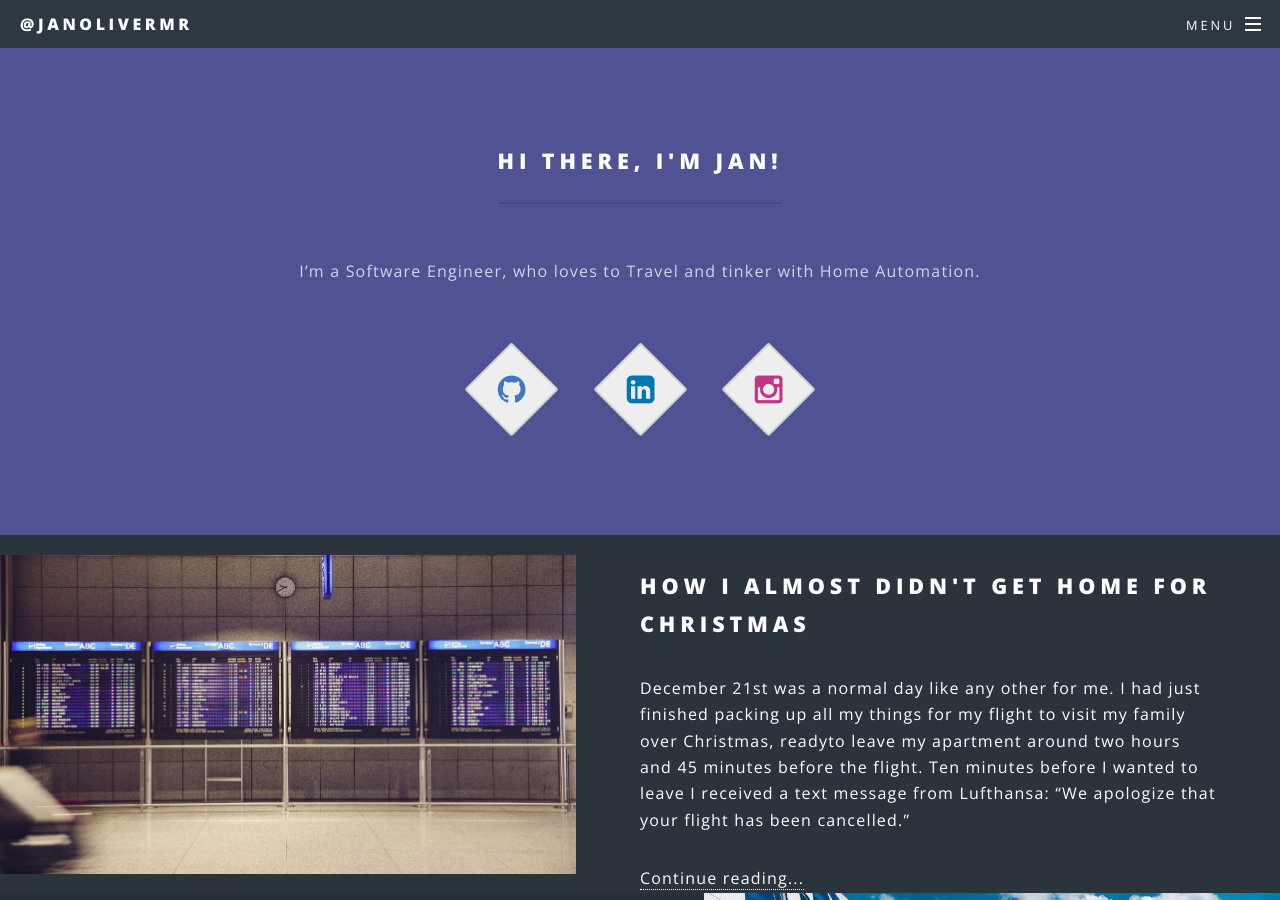
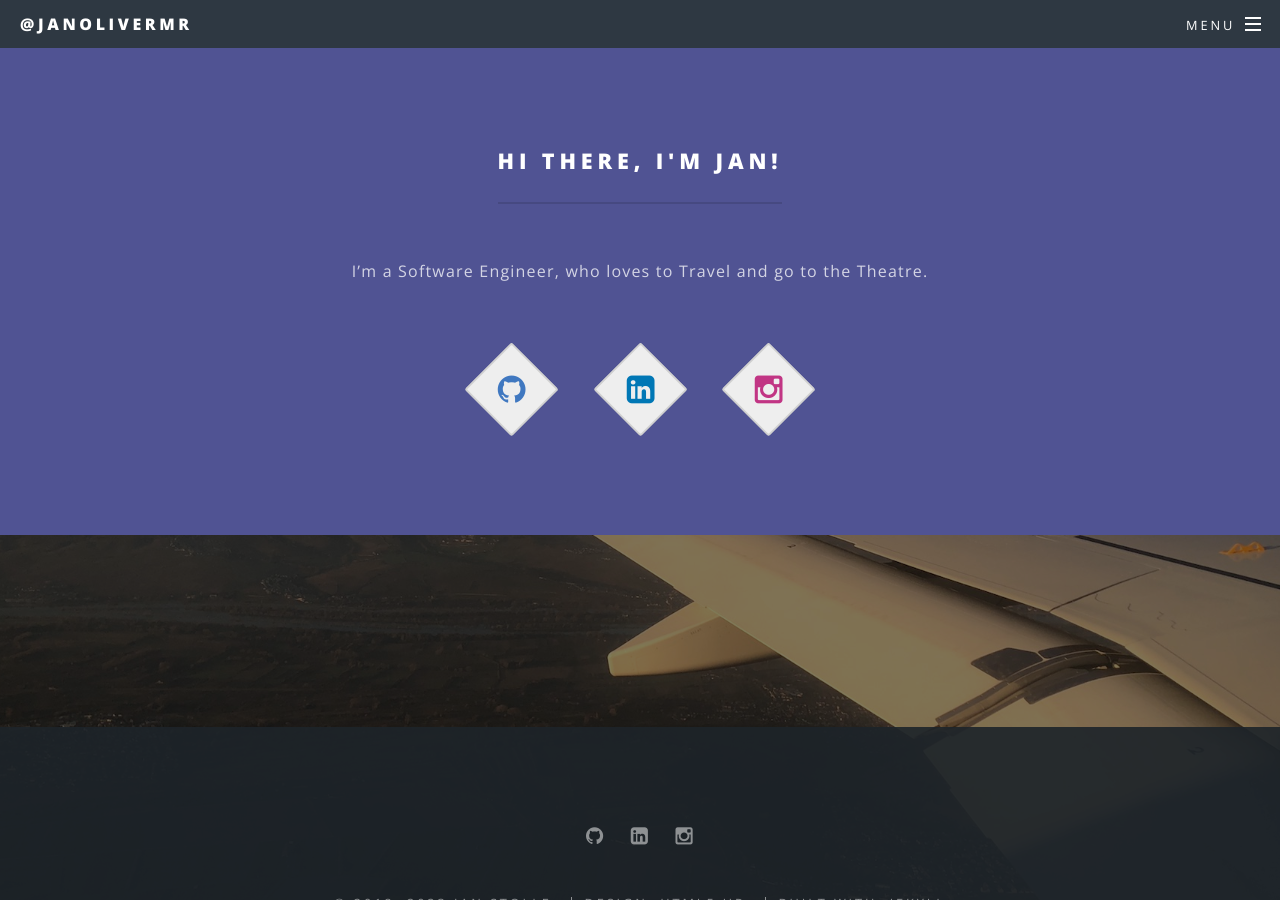
Before and after one commit to janolivermr/janolivermr.github.io, a Jekyll site: the page built from index.html, in a window 1280 px wide and 900 px high, scrolled down 854 px. Built offline with Jekyll 4.4.1, drawn with Linux system fonts in a browser that asks for light colours; some of the changed text lies outside the part shown.

Commit message:
Update Pages and Config

```diff
--- a/_config.yml
+++ b/_config.yml
@@ -4,10 +4,10 @@
 # Site settings
 title: "@janolivermr"
 description: |
-  Travel, Software Engineering and Home Automation
+  Software Engineer
 owner: Jan Stolle # or company name
 first_published: 2018 # if migrating another site, the year of your first publish
-email: janolivermr@gmail.com
+email: hello@janolivermr.com
 baseurl: "" # the subpath of your site, e.g. /blog
 url: "https://janolivermr.com" # the base hostname & protocol for your site
 permalink: /:year/:month/:day/:title:output_ext
@@ -18,7 +18,7 @@ lang: en-GB # used in HTML lang attributes
 # - set the greeting only if you want to display the first green section
 greeting:
   title: Hi there, I'm Jan!
-  text: I'm a Software Engineer, who loves to Travel and tinker with Home Automation.
+  text: I'm a Software Engineer, who loves to Travel and go to the Theatre.
 # - displayed at the bottom
 closing-head:
 closing-para:
--- a/_includes/header.html
+++ b/_includes/header.html
@@ -13,8 +13,7 @@
             <li><a href="{{ my_page.url | prepend: site.baseurl }}">{{ my_page.title }}</a></li>
             {% endif %}
             {% endfor %}
-            <li><a href="{{ '/feed.xml' | prepend: site.baseurl }}"
-                   class="icon fa-feed"> RSS Feed</a></li>
+            <!-- <li><a href="{{ '/feed.xml' | prepend: site.baseurl }}" class="icon fa-feed"> RSS Feed</a></li> -->
           </ul>
         </div>
       </li>
--- a/_posts/2018-12-06-moving-on-from-low-cost-carriers.markdown
+++ b/_posts/2018-12-06-moving-on-from-low-cost-carriers.markdown
@@ -4,6 +4,7 @@ title:  "Moving on from low cost carriers"
 date:   2018-12-06 18:32:03 +0100
 categories: travel ryanair lufthansa
 image: /images/ryanair.jpg
+published: false
 ---
 Since I started living abroad, low cost carriers - especially Ryanair - have been
 incredibly useful to me and I used them frequently. However, in May 2018 I moved
--- a/_posts/2019-01-02-how-i-almost-didnt-get-home-for-christmas.markdown
+++ b/_posts/2019-01-02-how-i-almost-didnt-get-home-for-christmas.markdown
@@ -4,6 +4,7 @@ title:  "How I almost didn't get Home for Christmas"
 date:   2019-01-02 17:37:03 +0100
 categories: travel lufthansa
 image: /images/departureboard.jpg
+published: false
 ---
 December 21st was a normal day like any other for me. I had just finished packing
 up all my things for my flight to visit my family over Christmas, readyto leave my
```
